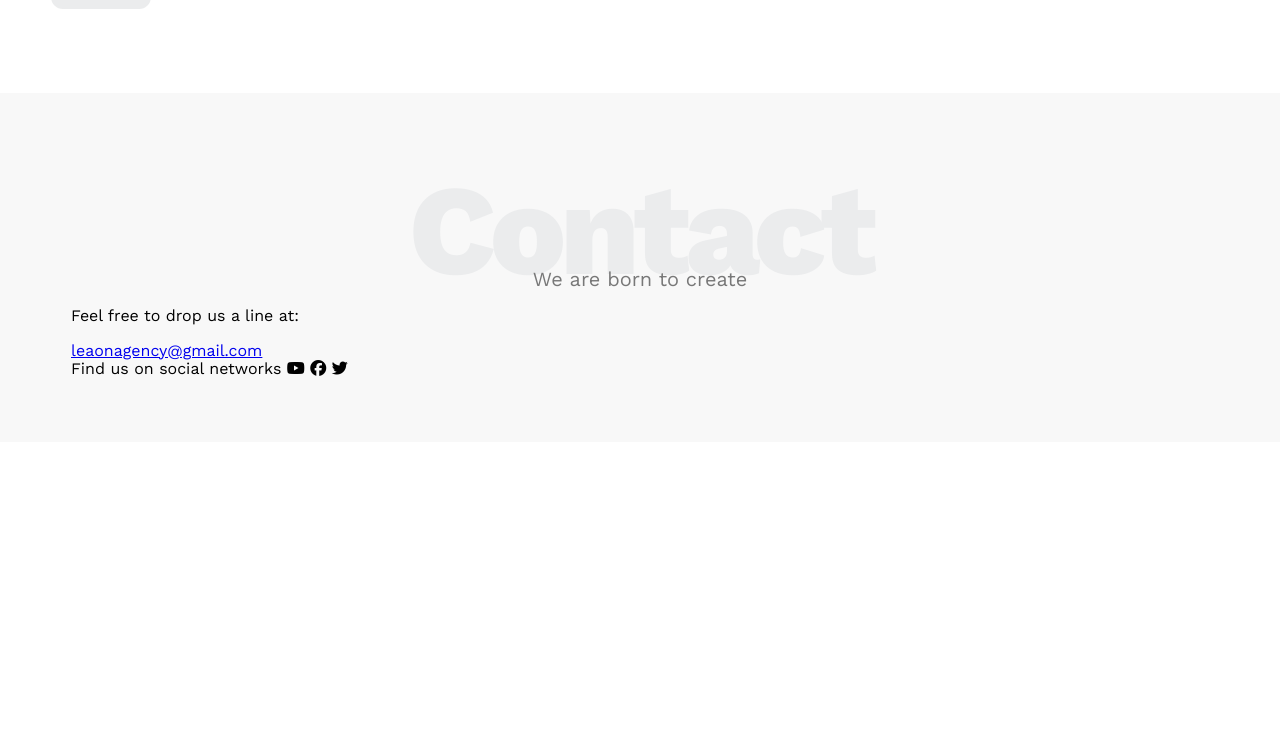
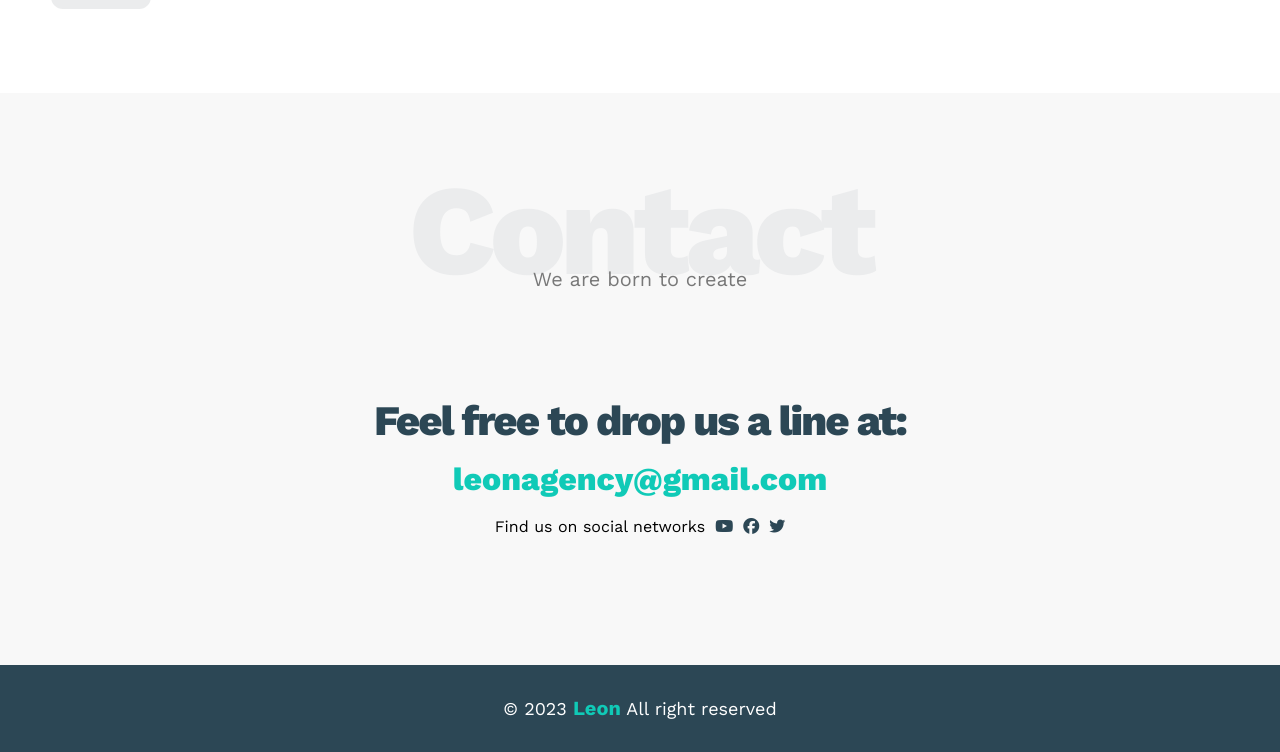
Before and after one commit to MotasemZiad/Leon, a plain HTML site: page index.html in a window 1280 px wide. Shown: the part 3765-4517 px from the top of the page. Before the commit the page ends 4207 px from the top, so only its background shows below. Drawn offline with nearby package versions, Linux system fonts and the light colour scheme.

Commit message:
finish the footer and add the feature link to nav

```diff
--- a/css/style.css
+++ b/css/style.css
@@ -436,4 +436,58 @@ body {
 }
 
 .contact .contact-content {
+  padding-top: var(--section-padding);
+  padding-bottom: var(--section-padding);
+  text-align: center;
 }
+
+.contact .contact-content .label {
+  font-size: 42px;
+  font-weight: 800;
+  color: var(--secondary-color);
+  letter-spacing: -2px;
+  margin-bottom: 16px;
+}
+
+.contact .contact-content .link {
+  font-size: 32px;
+  font-weight: 800;
+  color: var(--primary-color);
+  text-decoration: none;
+}
+
+.contact .contact-content .social {
+  display: flex;
+  justify-content: center;
+  margin-top: 20px;
+  font-size: 16px;
+}
+
+.contact .contact-content .social i {
+  margin-left: 10px;
+  color: var(--secondary-color);
+}
+
+@media screen and (max-width: 767px) {
+  .contact .contact-content .label {
+    font-size: 28px;
+  }
+
+  .contact .contact-content .link {
+    font-size: 24px;
+  }
+}
+
+.footer {
+  background-color: var(--secondary-color);
+  color: white;
+  padding: 32px 12px;
+  text-align: center;
+  font-size: 18px;
+}
+
+.footer span {
+  font-size: 20px;
+  font-weight: bold;
+  color: var(--primary-color);
+}
--- a/index.html
+++ b/index.html
@@ -39,6 +39,7 @@
             <span></span>
           </span>
           <ul>
+            <li><a href="#features">Features</a></li>
             <li><a href="#services">Services</a></li>
             <li><a href="#portfolio">Portfolio</a></li>
             <li><a href="#about">About</a></li>
@@ -55,7 +56,7 @@
       </div>
     </div>
 
-    <div class="features">
+    <div class="features" id="features">
       <div class="container">
         <div class="feature">
           <i class="fa-solid fa-wand-magic-sparkles fa-3x"></i>
@@ -229,20 +230,28 @@
         <p>We are born to create</p>
         <div class="contact-content">
           <p class="label">Feel free to drop us a line at:</p>
-          <a href="mailto:leaonagency@gmail.com?subject=Contact" class="link">
-            leaonagency@gmail.com
+          <a href="mailto:leonagency@gmail.com?subject=Contact" class="link">
+            leonagency@gmail.com
           </a>
           <div class="social">
             Find us on social networks
 
-            <i class="fa-brands fa-youtube"></i>
-            <i class="fa-brands fa-facebook"></i>
-            <i class="fa-brands fa-twitter"></i>
+            <a href="https://www.youtube.com/">
+              <i class="fa-brands fa-youtube"></i>
+            </a>
+            <a href="https://www.facebook.com/motasemabunima">
+              <i class="fa-brands fa-facebook"></i>
+            </a>
+            <a href="https://www.twitter.com/motasemabunima">
+              <i class="fa-brands fa-twitter"></i>
+            </a>
           </div>
         </div>
       </div>
     </div>
 
-    <footer class="footer"></footer>
+    <footer class="footer">
+      &copy; 2023 <span>Leon</span> All right reserved
+    </footer>
   </body>
 </html>
```
